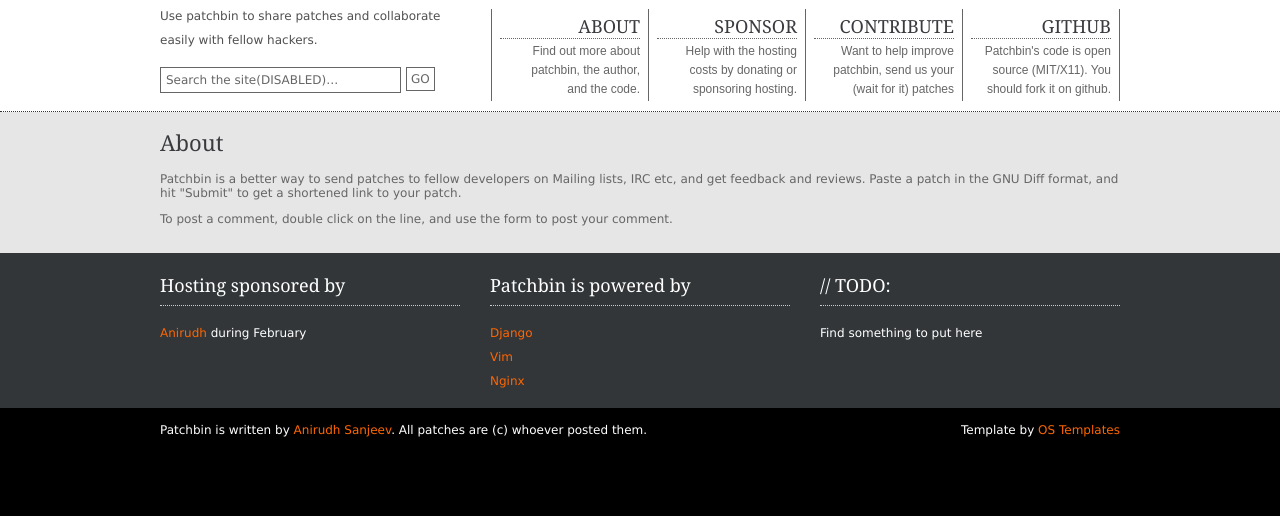
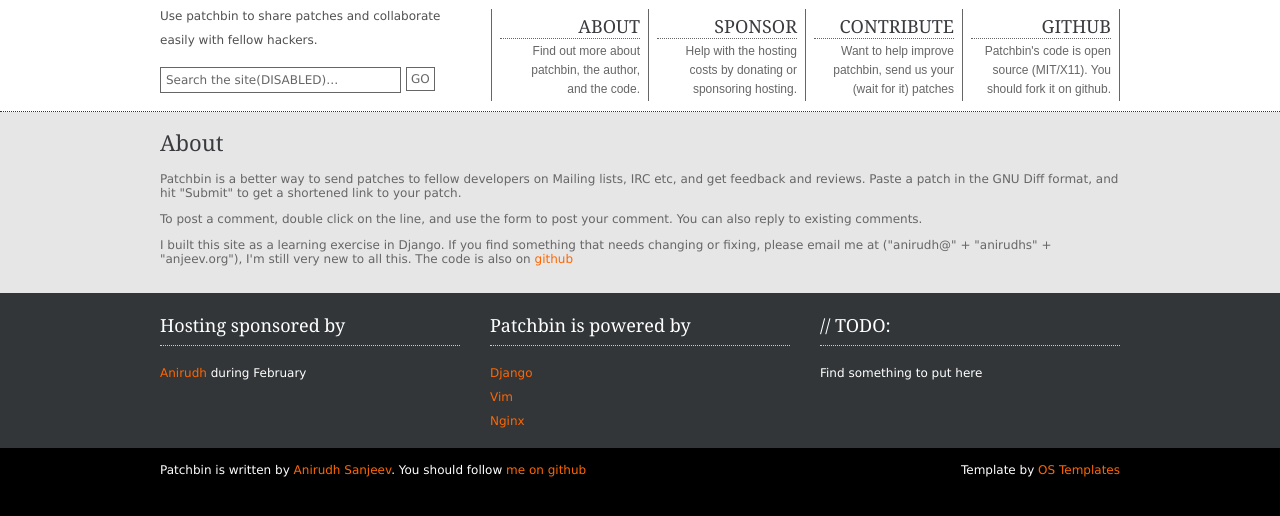
Before and after one commit to skyronic/patchbin, a Python web app: template templates/core/about.html in a window 1280 px wide. Shown: the part 143-659 px from the top of the page. Run offline with Jinja, Linux system fonts and the light colour scheme; the template is opened without the code that fills it, so the values that code supplies are empty.

Commit message:
Content modified slightly

```diff
--- a/templates/core/about.html
+++ b/templates/core/about.html
@@ -8,6 +8,11 @@
 format, and hit "Submit" to get a shortened link to your patch.</p>
 
 <p>To post a comment, double click on the line, and use the form to post
-your comment.</p>
+your comment. You can also reply to existing comments.</p>
+
+<p>I built this site as a learning exercise in Django. If you find
+something that needs changing or fixing, please email me at ("anirudh@" +
+"anirudhs" + "anjeev.org"), I'm still very new to all this. The code is
+also on <a href="http://github.com/ninjagod/patchbin">github</a></p>
 
 {% endblock %}
--- a/templates/core/base.html
+++ b/templates/core/base.html
@@ -99,8 +99,8 @@
 <div class="wrapper col6">
   <div id="copyright">
     <p class="fl_left">Patchbin is written by <a
-      href="http://anirudhsanjeev.org">Anirudh Sanjeev</a>. All patches are
-    (c) whoever posted them.</p>
+      href="http://anirudhsanjeev.org">Anirudh Sanjeev</a>. You should
+    follow <a href="http://github.com/ninjagod">me on github</a></p>
     <p class="fl_right">Template by <a href="http://www.os-templates.com/" title="Open Source Templates">OS Templates</a></p>
     <br class="clear" />
   </div>
```
